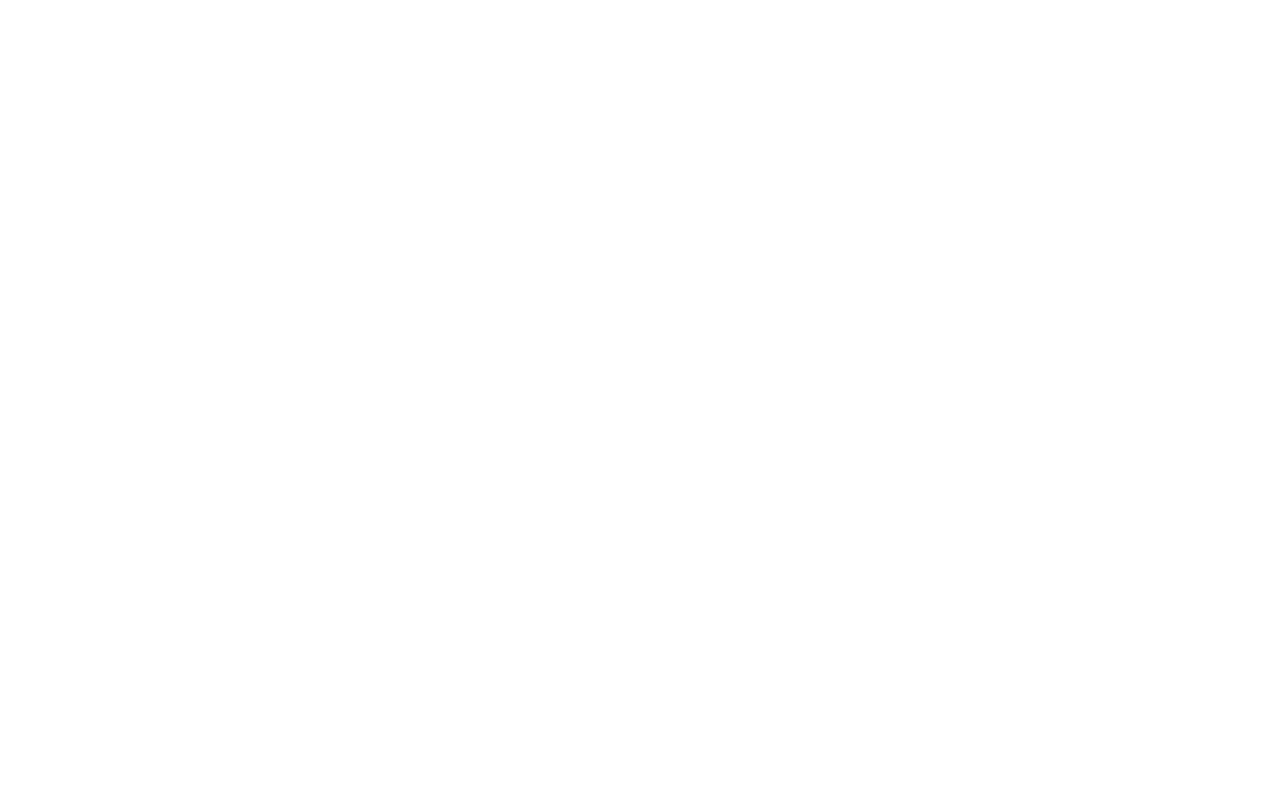
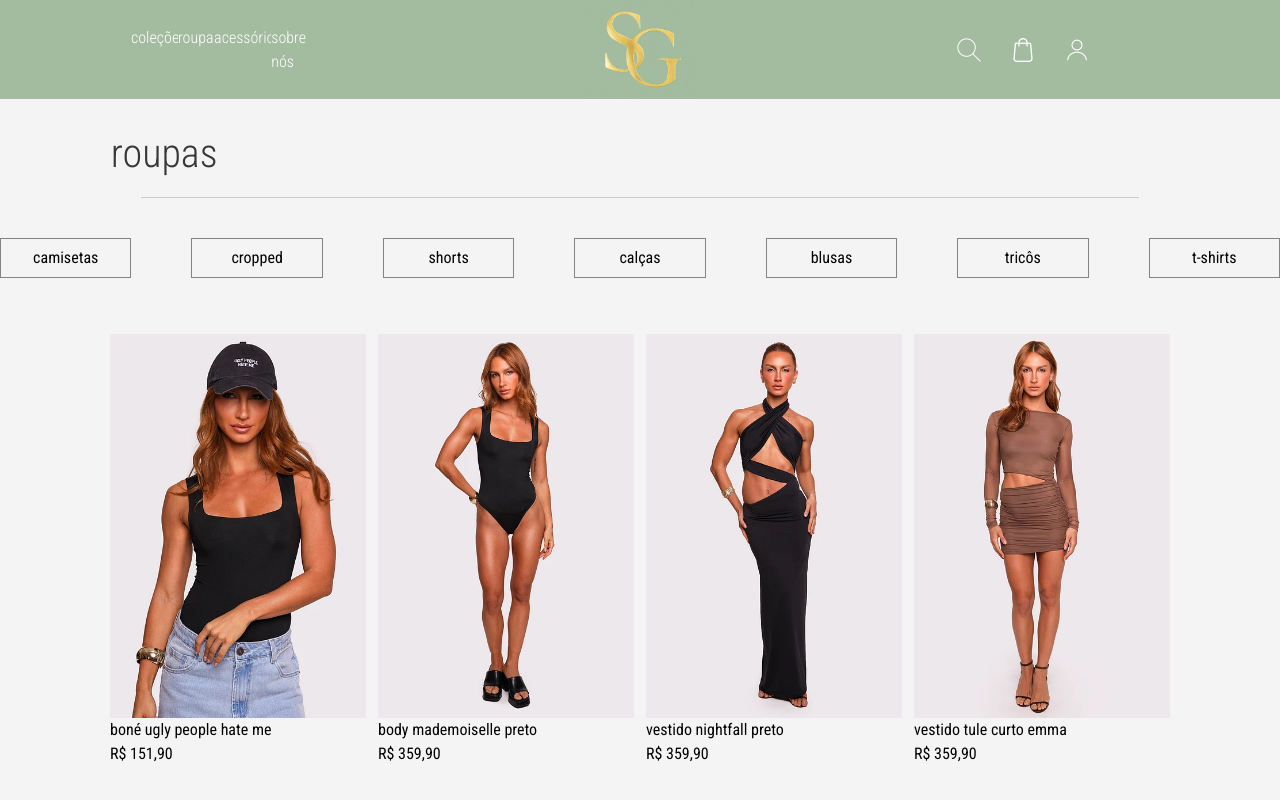
Before and after one commit to viniciusnora17/FrontEnd_SG_Store, a React (Vite) app: page /roupas in a window 1280 px wide. Before the commit this address had no page. Shown: the top 800 px of the page. Built offline with nearby package versions, Linux system fonts and the light colour scheme.

Commit message:
Criação pagina de roupas/modificado

```diff
--- a/src/App.jsx
+++ b/src/App.jsx
@@ -7,6 +7,7 @@
 import Login from "./pages/Login";
 import Gostei from "./pages/Gostei";
 import Sacola from "./pages/Bag";
+import Clothes from "./pages/Clothes"
 
 function App() {
   return (
@@ -19,7 +20,8 @@
         <Route path="/liked" element={<Gostei/>}/>
 
         <Route path="/login" element={<Login />} />
-       <Route path="/sacola" element={<Sacola />} />
+        <Route path="/sacola" element={<Sacola />} />
+        <Route path="/roupas" element={<Clothes />} />
 
 
       </Routes>
--- a/src/components/navbar/Navbar.jsx
+++ b/src/components/navbar/Navbar.jsx
@@ -16,12 +16,12 @@
     <div className='navbar'>
       <div className='user-area'>
         <Link className='hiperlink'>coleções</Link>
-        <Link className='hiperlink'>roupas</Link>
+        <Link to="/roupas" className='hiperlink'>roupas</Link>
         <Link className='hiperlink'>acessórios</Link>
         <Link className='hiperlink'>sobre nós</Link>
       </div>
 
-      {/* Logo clicável que vai para a Home */}
+
       <Link to="/">
         <img src={sgLogo} alt="SG Logo" className='logo cursor-pointer  w-[110px] max-[425px]:w-[100px]'/>
       </Link>
--- a/src/pages/Bag.jsx
+++ b/src/pages/Bag.jsx
@@ -9,7 +9,7 @@
   return (
     <>
       <Navbar />
-      <Dropdown/>
+
 
       <div className="h-[70dvh]">
           <h2 className="my-liked">sua sacola</h2>
--- /dev/null
+++ b/src/pages/Clothes.css
@@ -0,0 +1,30 @@
+.text-clothes{
+
+    font-weight: 300;
+    overflow: hidden;
+    font-size: 2.5rem;
+    color: #353835;
+
+    margin-top: 25px;
+    width: 17%;
+    text-align: right;
+
+}
+
+.btn-clothes{
+  border: 1px solid rgb(131, 131, 131);
+  width: 160px;
+  height: 5vh;
+  background-color: transparent;
+
+
+
+  transition: background-color 0.4s ease, color 0.4s ease;
+  cursor: pointer;
+}
+
+.btn-clothes:hover{
+  background-color: #7d917a;
+  color: #F4F4F4;
+  border: 1px solid #7d917a;
+}
--- /dev/null
+++ b/src/pages/Clothes.jsx
@@ -0,0 +1,119 @@
+import React, { useState } from 'react';
+import { useNavigate } from "react-router-dom";
+import Navbar from '../components/navbar/Navbar';
+import Footer from '../components/footer/Footer'
+import './Clothes.css'
+
+
+import imgHome1 from '../../src/section-home/img-home/img1.png';
+import imgHome1Hover from '../../src/section-home/img-home/img1-1.png';
+import imgHome2 from '../../src/section-home/img-home/img2.png';
+import imgHome2Hover from '../../src/section-home/img-home/img2-2.png';
+import imgHome3 from '../../src/section-home/img-home/img3.png';
+import imgHome3Hover from '../../src/section-home/img-home/img3-3.png';
+import imgHome4 from '../../src/section-home/img-home/img-4.png';
+import imgHome4Hover from '../../src/section-home/img-home/img4-4.png';
+
+import heartIcon from '../../src/icons/black-heart.png';
+import heartIconFill from '../../src/icons/black-heart-fill.png';
+
+const Card = ({ img, imgHover, title, price }) => {
+  const [src, setSrc] = useState(img);
+  const [hovered, setHovered] = useState(false);
+  const [favorited, setFavorited] = useState(false); // Novo estado
+  const navigate = useNavigate();
+
+  const handleClick = () => {
+    navigate("/produto", {
+      state: { img, title, price }
+    });
+  };
+
+  const handleFavoriteClick = (e) => {
+    e.stopPropagation(); // Impede navegação
+    setFavorited(prev => !prev);
+    console.log(`${title} ${!favorited ? 'adicionado aos' : 'removido dos'} favoritos!`);
+  };
+
+  return (
+    <div
+      className="flex flex-col w-full sm:w-[45%] md:w-[30%] lg:w-[20%] relative container-card"
+      onClick={handleClick}
+      onMouseEnter={() => setHovered(true)}
+      onMouseLeave={() => setHovered(false)}
+    >
+      <div className="relative">
+        <img
+          className="w-full object-cover cursor-pointer transition-all duration-300 ease-in-out"
+          src={src}
+          alt={title}
+          onMouseEnter={() => setSrc(imgHover)}
+          onMouseLeave={() => setSrc(img)}
+        />
+
+        {(hovered || favorited) && (
+          <button
+            className="absolute top-3 right-3 bg-transparent cursor-pointer transition-all duration-300 ease-in-out hover:scale-110"
+            onClick={handleFavoriteClick}
+          >
+            <img
+              src={favorited ? heartIconFill : heartIcon}
+              alt="favorito"
+              className="w-6 h-6 transition-all duration-300 ease-in-out transform"
+            />
+          </button>
+        )}
+      </div>
+
+      <div className="p-2">
+        <p>{title}</p>
+        <p className=''>{price}</p>
+      </div>
+    </div>
+  );
+};
+
+
+const Container = () => {
+  return (
+    <>
+    <Navbar/>
+
+    <div className='bg-[#F4F4F4] '>
+        <h2 className="text-clothes">roupas</h2>
+        <div className="line"></div>
+    </div>
+
+    <div className='flex items-center justify-center gap-15  !pt-10 bg-[#F4F4F4]'>
+        <button className='btn-clothes'>camisetas</button>
+        <button className='btn-clothes'>cropped</button>
+        <button className='btn-clothes'>shorts</button>
+        <button className='btn-clothes'>calças</button>
+        <button className='btn-clothes'>blusas</button>
+        <button className='btn-clothes'>tricôs</button>
+        <button className='btn-clothes'>t-shirts</button>
+    </div>
+
+    <div className="flex flex-col justify-center items-center h-auto !pt-14 !pb-14 container-cards px-4">
+
+      <div className="flex flex-wrap justify-center gap-3 w-full max-w-full">
+        <Card img={imgHome1} imgHover={imgHome1Hover} title="boné ugly people hate me" price="R$ 151,90"/>
+        <Card img={imgHome2} imgHover={imgHome2Hover} title="body mademoiselle preto" price="R$ 359,90" />
+        <Card img={imgHome3} imgHover={imgHome3Hover} title="vestido nightfall preto" price="R$ 359,90" />
+        <Card img={imgHome4} imgHover={imgHome4Hover} title="vestido tule curto emma" price="R$ 359,90" />
+      </div>
+
+       <div className="flex flex-wrap justify-center gap-3 w-full max-w-full !mt-18">
+        <Card img={imgHome1} imgHover={imgHome1Hover} title="boné ugly people hate me" price="R$ 151,90"/>
+        <Card img={imgHome2} imgHover={imgHome2Hover} title="body mademoiselle preto" price="R$ 359,90" />
+        <Card img={imgHome3} imgHover={imgHome3Hover} title="vestido nightfall preto" price="R$ 359,90" />
+        <Card img={imgHome4} imgHover={imgHome4Hover} title="vestido tule curto emma" price="R$ 359,90" />
+      </div>
+
+    </div>
+    <Footer/>
+    </>
+  );
+};
+
+export default Container;
--- a/src/pages/Login.jsx
+++ b/src/pages/Login.jsx
@@ -61,7 +61,6 @@
     <>
       <div className="navbar-container-fixed">
         <Navbar />
-        <Dropdown />
       </div>
 
       <div className="flex items-center justify-evenly h-[100vh] container-login">
```
